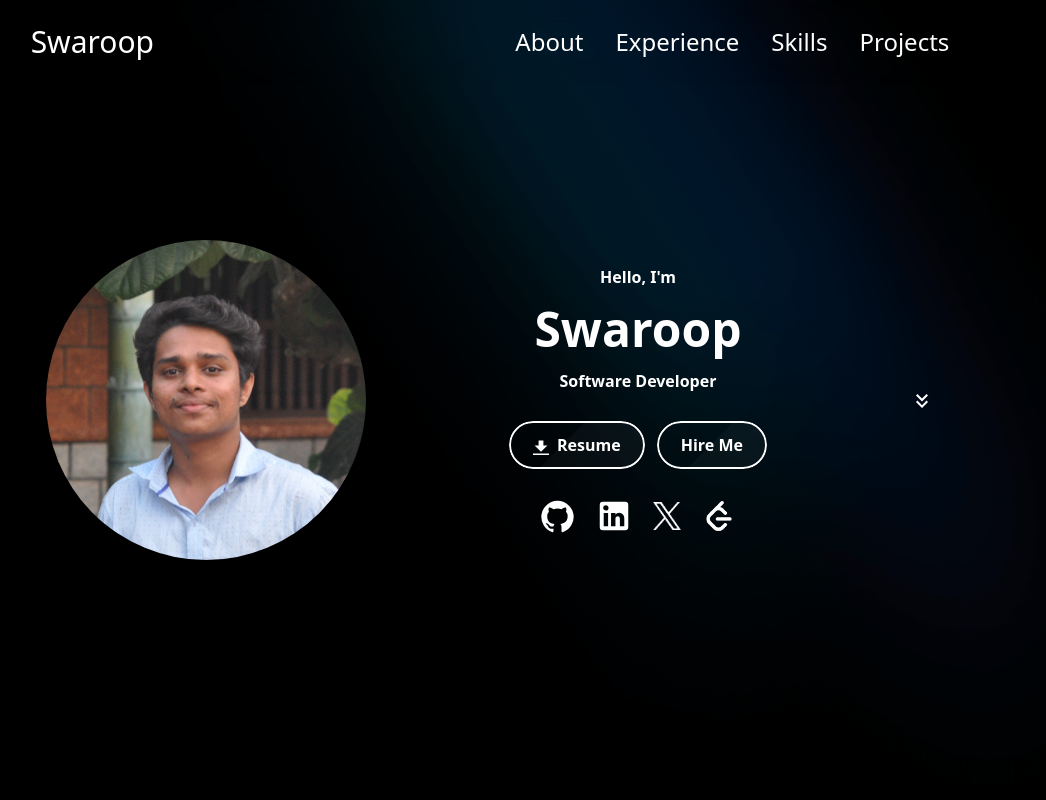
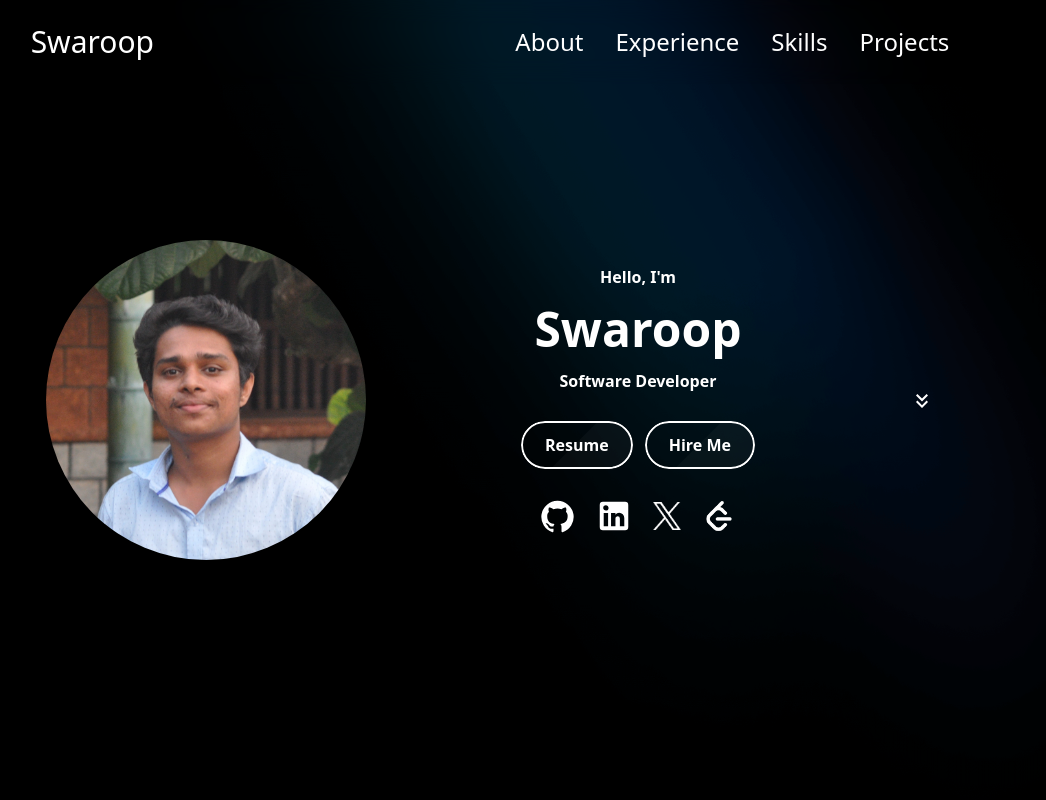
Before and after one commit to Swaroop-Acharya/my-portfolio, a React (Vite) app: page / in a window 1280 px wide. Shown: the top 800 px of the page, without its empty margins (150-1196 px from the left). Built offline with nearby package versions, Linux system fonts and the light colour scheme.

Commit message:
Changed :  Button Links

```diff
--- a/src/components/Main/Home.jsx
+++ b/src/components/Main/Home.jsx
@@ -31,18 +31,23 @@ export default function Home() {
         <div className="flex justify-center items-center gap-3 drop-in-2">
           <Button
             title="Resume"
-            logo={
-              <svg
-                class="fill-current inline w-4 h-4 mr-2"
-                xmlns="http://www.w3.org/2000/svg"
-                viewBox="0 0 20 20"
-              >
-                <path d="M13 8V2H7v6H2l8 8 8-8h-5zM0 18h20v2H0v-2z" />
-              </svg>
-            }
+            // logo={
+            //   <svg
+            //     class="fill-current inline w-4 h-4 mr-2"
+            //     xmlns="http://www.w3.org/2000/svg"
+            //     viewBox="0 0 20 20"
+            //   >
+            //     <path d="M13 8V2H7v6H2l8 8 8-8h-5zM0 18h20v2H0v-2z" />
+            //   </svg>
+            // }
             link={resumeLink}
           />
-          <Button title="Hire Me" logo="" link="#contact" />
+          <Button
+            title="Hire Me"
+            logo=""
+            link="#contact"
+            link={"mailto:swaroopa802@gmail.com"}
+          />
         </div>
         <div className="flex justify-center items-center gap-5 drop-in-2">
           <a href={gitHubLink} target="__blank">
```
